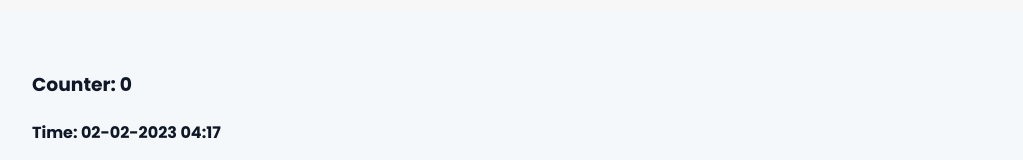
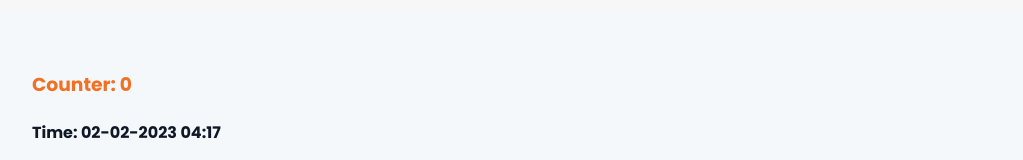
Before and after one commit to rizqyfahmi/hello-svelte, a Svelte app: page / in a window 1280 px wide. Shown: the part 232-392 px from the top of the page, without its empty margins (128-1151 px from the left). Built offline with nearby package versions, Linux system fonts and the light colour scheme.

Commit message:
Derived store

```diff
--- a/src/components/Display.svelte
+++ b/src/components/Display.svelte
@@ -1,5 +1,5 @@
 <script>
-    import { count, currentDate } from "../stores/store";
+    import { count, currentDate, color } from "../stores/store";
     import moment from "moment";
     import { onDestroy } from "svelte";
 
@@ -11,6 +11,6 @@
 
     onDestroy(unsubscribe)
 </script>
-<h3>Counter: {$count}</h3>
+<h3 style="color: {$color}">Counter: {$count}</h3>
 <h4>Time: {date}</h4>
 <style></style>
--- a/src/stores/store.js
+++ b/src/stores/store.js
@@ -1,4 +1,11 @@
-import { readable, writable } from "svelte/store"
+import { derived, readable, writable } from "svelte/store"
 
 export const count = writable(0)
 export const currentDate = readable(new Date())
+export const color = derived(count, (value) => {
+    if (value % 2 == 0) {
+        return "#F07126"
+    }
+
+    return "#A084DC"
+})
```
